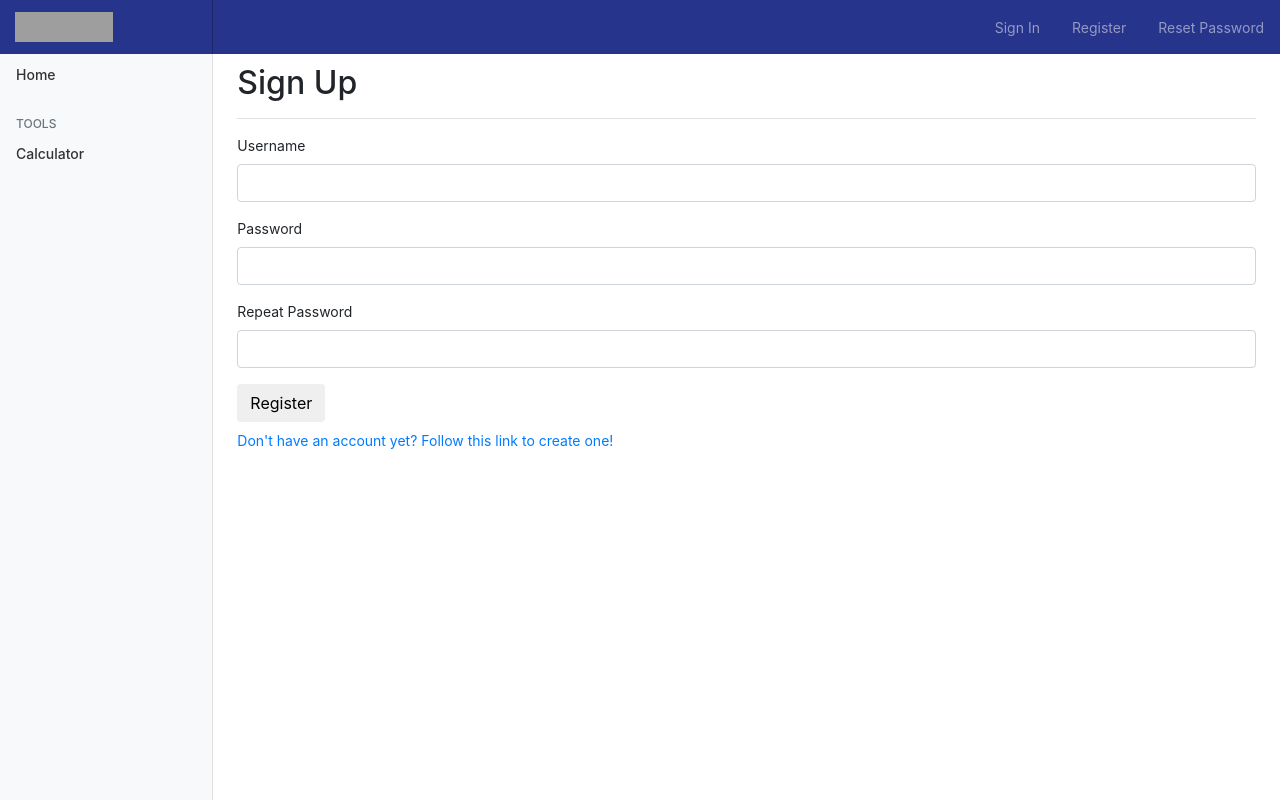
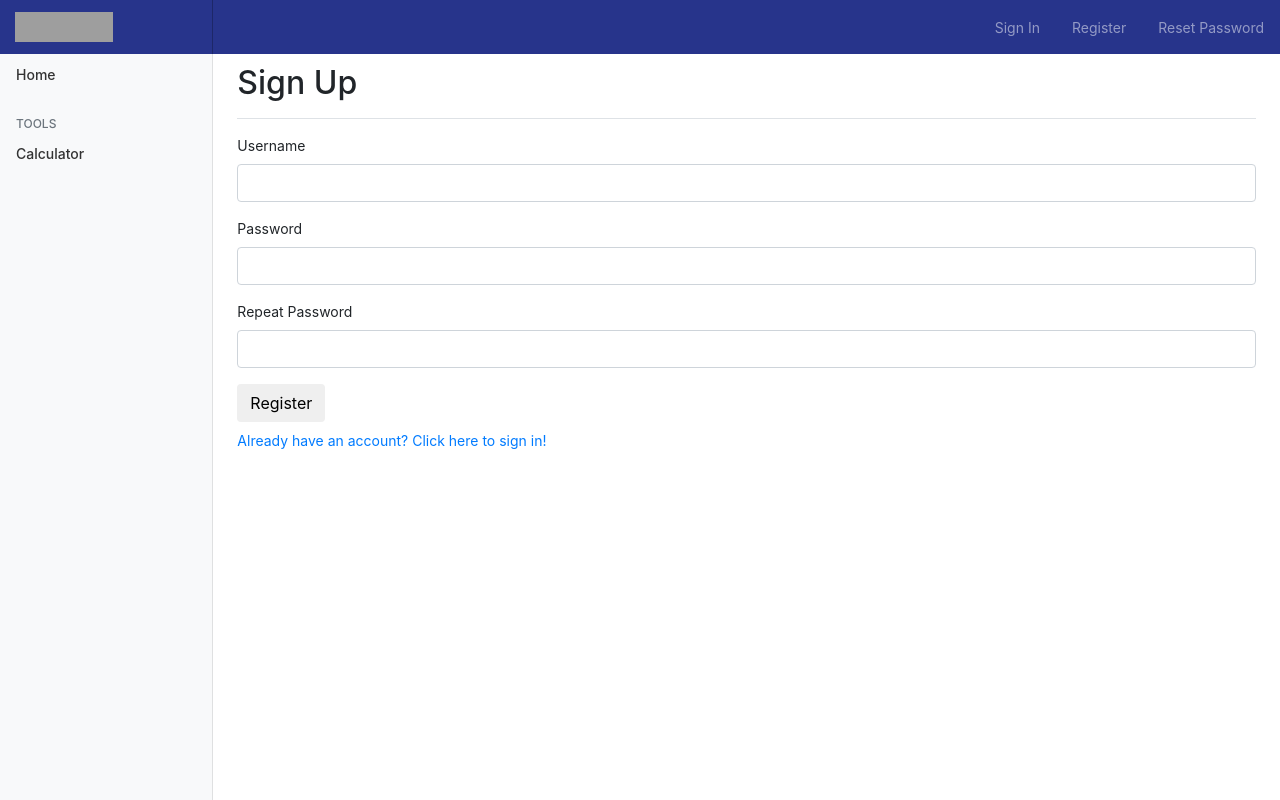
Before and after one commit to deanvains/Modelling-Returns-On-Funds, a Flask app: page /signup in a window 1280 px wide. Run offline with Flask 2, Linux system fonts and the light colour scheme; some libraries are stand-ins or nearby versions; grey boxes are pictures that could not be loaded.

Commit message:
website changes

```diff
--- a/app/templates/signin.html
+++ b/app/templates/signin.html
@@ -5,7 +5,7 @@
 <main role="main" class="col-md-9 ml-sm-auto col-lg-10 px-4">
 
         <div class="d-flex justify-content-between flex-wrap flex-md-nowrap align-items-center pt-3 pb-2 mb-3 border-bottom">
-                <h1 class="h2">Sign in </h1>
+                <h1 class="h2">Sign In </h1>
             </div>
 
                     <form class="form form-horizontal" method="post" role="form">        {{ wtf.quick_form(form, action=".", method="post", extra_classes=None, role="form", form_type="basic", horizontal_columns=('lg', 2, 10), enctype=None, button_map={}, id="")}}
--- a/app/templates/signup.html
+++ b/app/templates/signup.html
@@ -14,8 +14,7 @@
 
 
                     <div class="link mb-3 mt-2">
-                        <p> <a href="{{ url_for('signup') }}">Don't have an account yet? Follow this link
-              to create one! </a> </p>
+                        <p> <a href="{{ url_for('signin') }}">Already have an account? Click here to sign in! </a> </p>
                     </div>
 
 </main>
```
